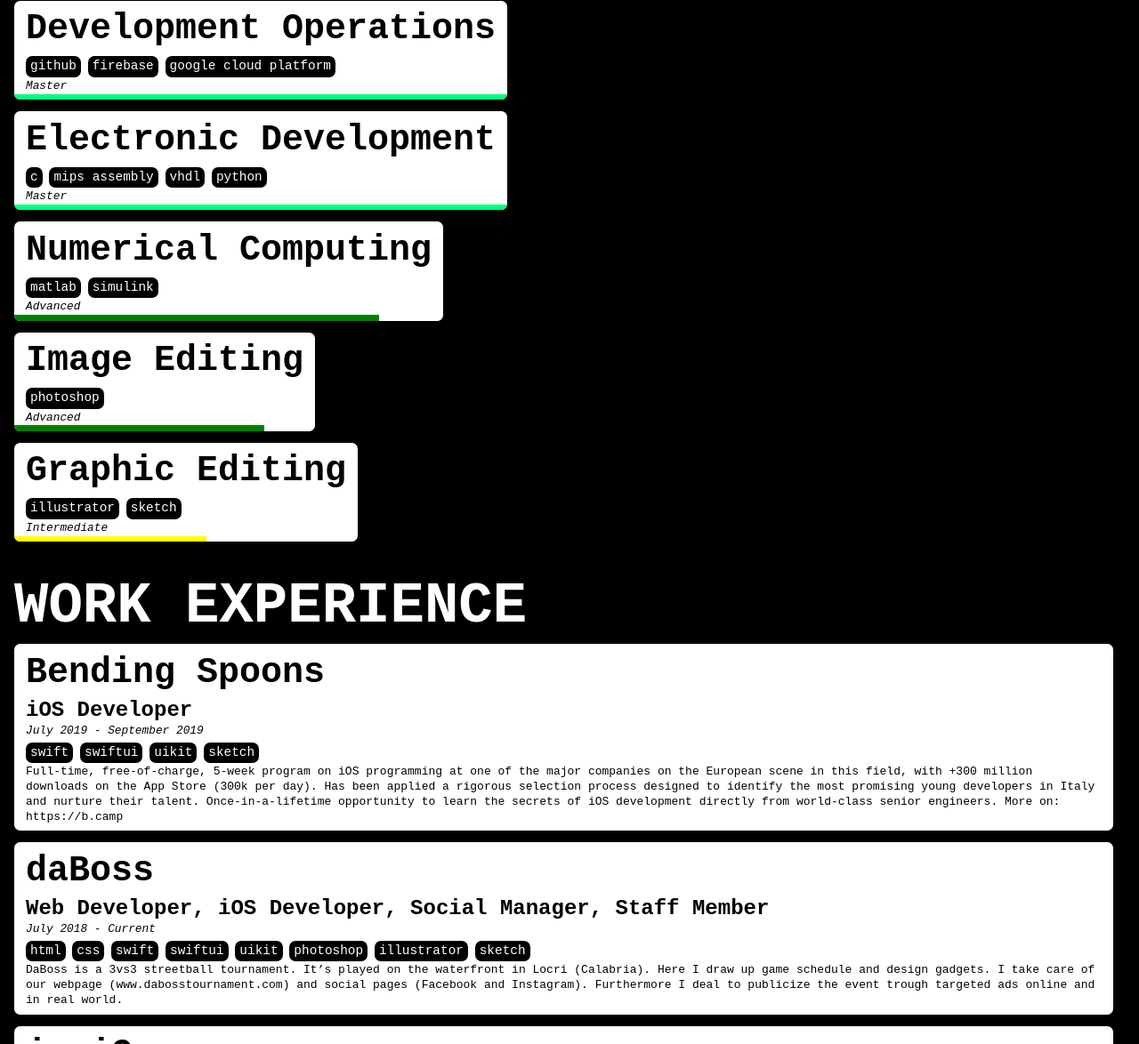
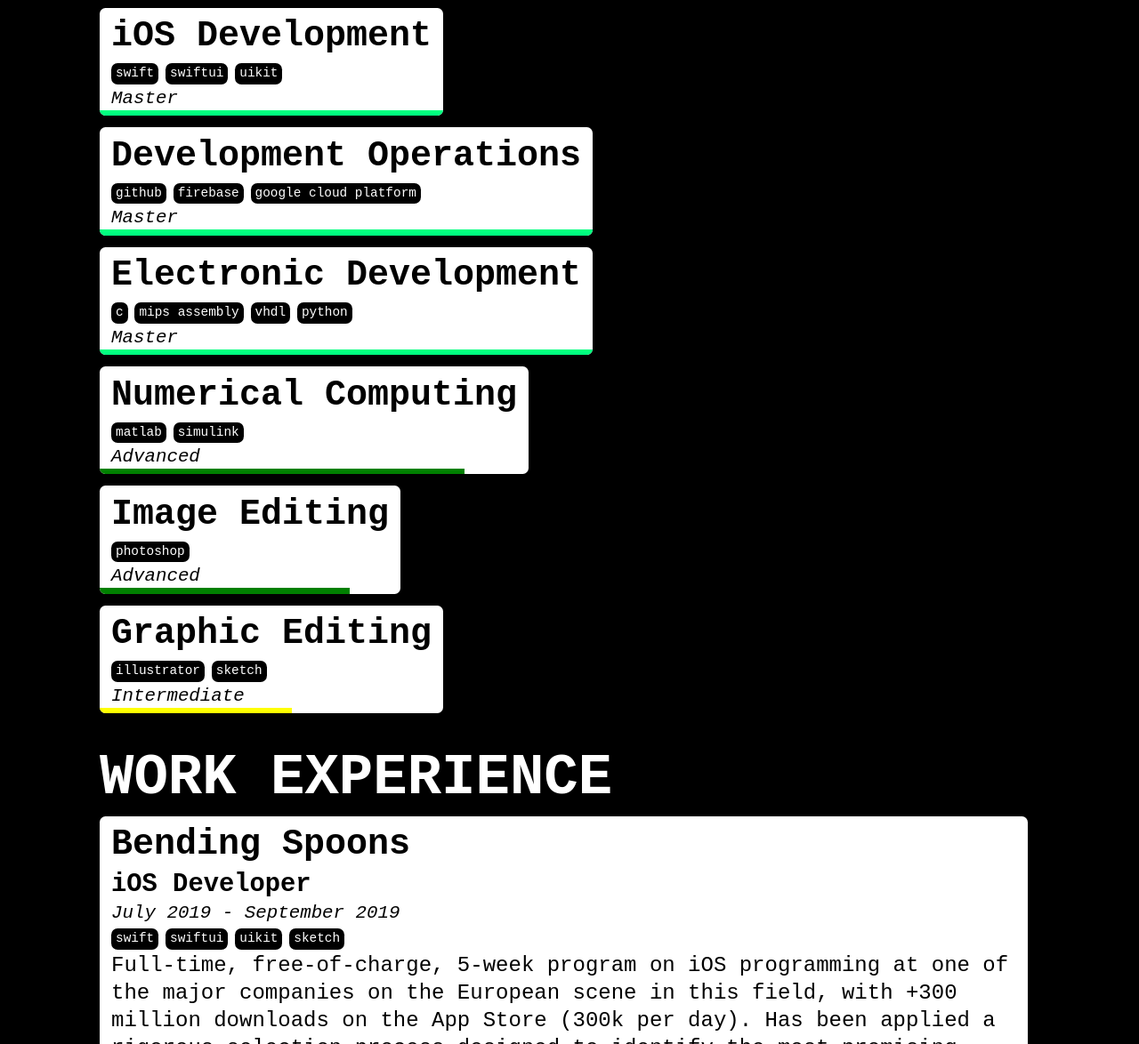
Before and after one commit to l99fiamingo/l99fiamingo.github.io, a plain HTML site: page index.html in a window 1280 px wide. Shown: the part 1626-2800 px from the top of the page at 89% size. Drawn offline with nearby package versions, Linux system fonts and the light colour scheme.

Commit message:
Update resume.css

```diff
--- a/resume.css
+++ b/resume.css
@@ -14,6 +14,7 @@ body {
 
 p {
     display: block;
+    font-size: 1.5rem;
 }
 
 a {
@@ -43,22 +44,22 @@ h4 {
 }
 
 h5 {
-    font-size: 1.5rem;
+    font-size: 1.8rem;
     font-weight: lightest;
 }
 
 h6 {
-    font-size: 1rem;
+    font-size: 1.5rem;
     font-weight: 200;
 }
 
 h7 {
-    font-size: 0.8rem;
+    font-size: 1.3rem;
     font-weight: 100;
 }
 
 h8 {
-    font-size: 0.6rem;
+    font-size: 1rem;
     font-weight: lightest;
 }
 
@@ -228,6 +229,10 @@ section>h1 {
 ****************/
 
 @media screen and (min-width: 602px) {
+    section {
+        padding-left: 3rem;
+        padding-right: 3rem;
+    }
 }
 
 
@@ -236,5 +241,8 @@ section>h1 {
 ****************/
 
 @media screen and (min-width: 1025px) {
-
+    section {
+        padding-left: 6rem;
+        padding-right: 6rem;
+    }
 }
```
